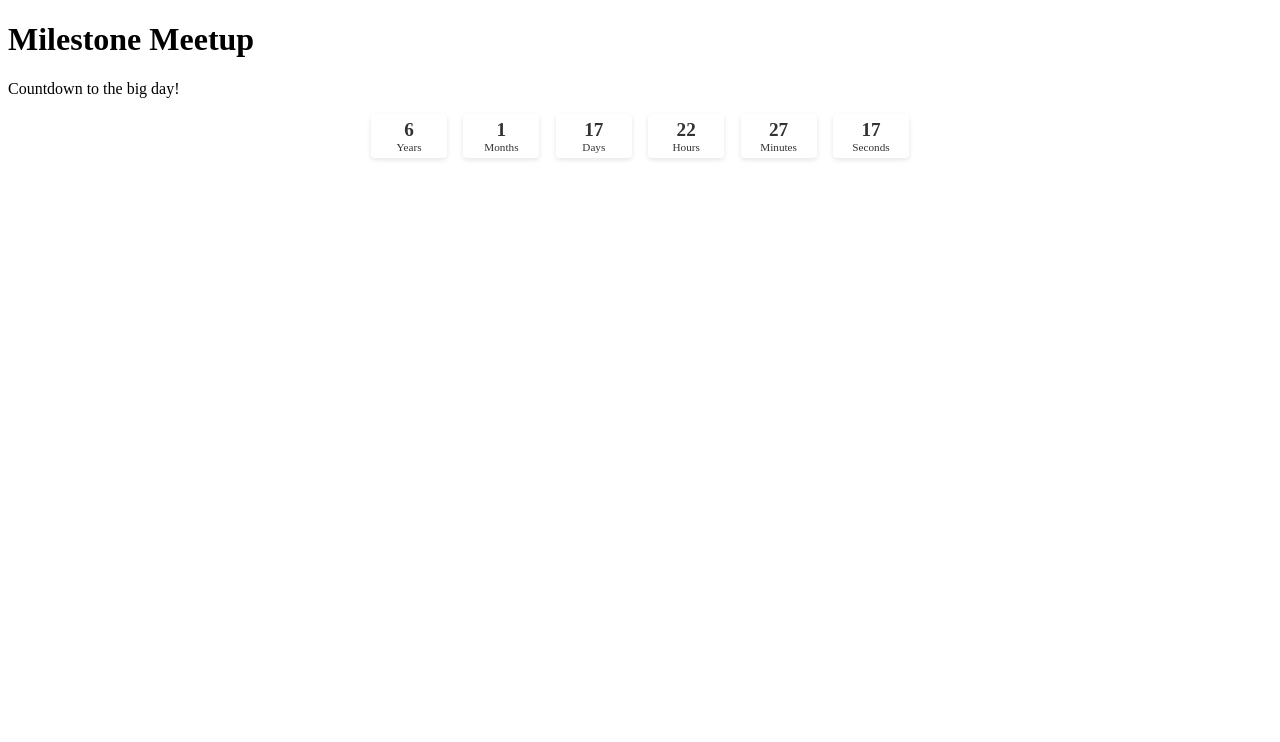
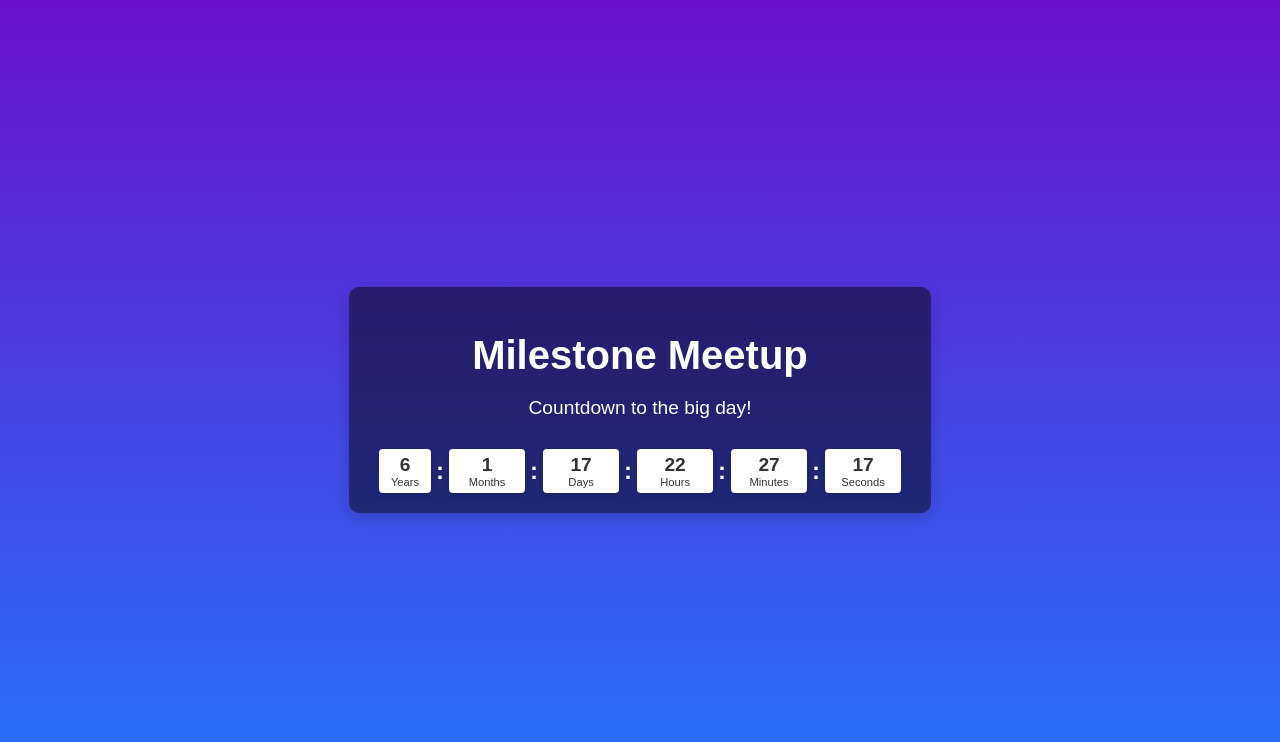
Before and after one commit to Nikhildvloper/Milestone-Meetup, a plain HTML site: page index.html in a window 1280 px wide. Drawn offline with Linux system fonts and the light colour scheme.

Commit message:
Update styles.css

```diff
--- a/styles.css
+++ b/styles.css
@@ -1,49 +1,88 @@
+body {
+  margin: 0;
+  padding: 0;
+  font-family: 'Arial', sans-serif;
+  background: linear-gradient(to bottom, #6a11cb, #2575fc);
+  color: #fff;
+  text-align: center;
+  display: flex;
+  justify-content: center;
+  align-items: center;
+  height: 100vh;
+}
+
+.container {
+  max-width: 800px;
+  padding: 20px;
+  background: rgba(0, 0, 0, 0.5);
+  border-radius: 10px;
+  box-shadow: 0 4px 15px rgba(0, 0, 0, 0.2);
+}
+
+h1 {
+  font-size: 2.5rem;
+  margin-bottom: 10px;
+}
+
+.subtitle {
+  font-size: 1.2rem;
+  margin-bottom: 30px;
+}
+
 .timer {
   display: flex;
-  flex-wrap: wrap; /* Allow wrapping on small screens */
   justify-content: center;
   align-items: center;
-  gap: 5px; /* Small gap between boxes */
-  max-width: 100%; /* Ensure timer stays within screen width */
-  padding: 0 10px; /* Add padding to prevent cutting on the sides */
+  flex-wrap: wrap; /* Allows wrapping on smaller screens */
+  gap: 5px; /* Spacing between elements */
+  padding: 0 10px; /* Prevent cutting on the sides */
   box-sizing: border-box;
 }
 
 .time-box {
   background: #fff;
   color: #333;
-  padding: 5px 8px; /* Minimal padding */
+  padding: 5px 8px;
   border-radius: 4px;
-  width: 60px; /* Set a fixed small width */
+  width: 60px;
   text-align: center;
   box-shadow: 0 2px 5px rgba(0, 0, 0, 0.1);
 }
 
 .time-box span {
   display: block;
-  font-size: 1.2rem; /* Smaller font size */
+  font-size: 1.2rem;
   font-weight: bold;
 }
 
 .time-box p {
-  font-size: 0.7rem; /* Smaller font for labels */
+  font-size: 0.7rem;
   margin: 0;
 }
 
+/* Specific padding adjustment for the Years box */
+.time-box:first-child {
+  padding: 5px 12px; /* Increased horizontal padding */
+  width: auto; /* Let the width adjust with padding */
+}
+
 .separator {
-  font-size: 1.2rem;
+  font-size: 1.5rem;
   font-weight: bold;
   color: #fff;
 }
 
-/* Ensure everything scales for smaller screens */
+/* Responsive adjustments for small screens */
 @media (max-width: 600px) {
   .time-box {
-    width: 50px; /* Reduce box width further for very small screens */
+    width: 50px;
     padding: 4px 6px;
   }
+  .time-box:first-child {
+    padding: 4px 10px; /* Adjusted padding for Years box on small screens */
+  }
   .timer {
-    gap: 3px; /* Reduce gaps on smaller screens */
+    gap: 3px;
   }
   .separator {
     font-size: 1rem;
```
